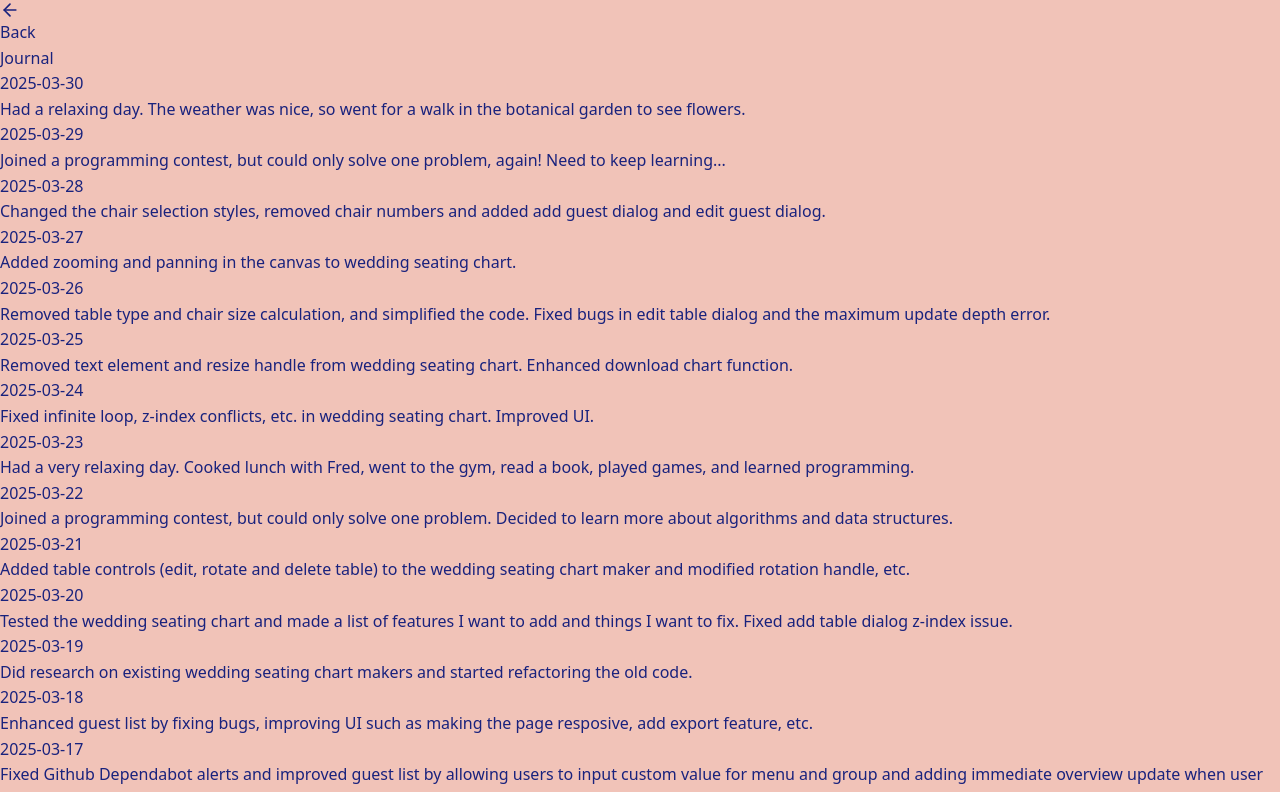
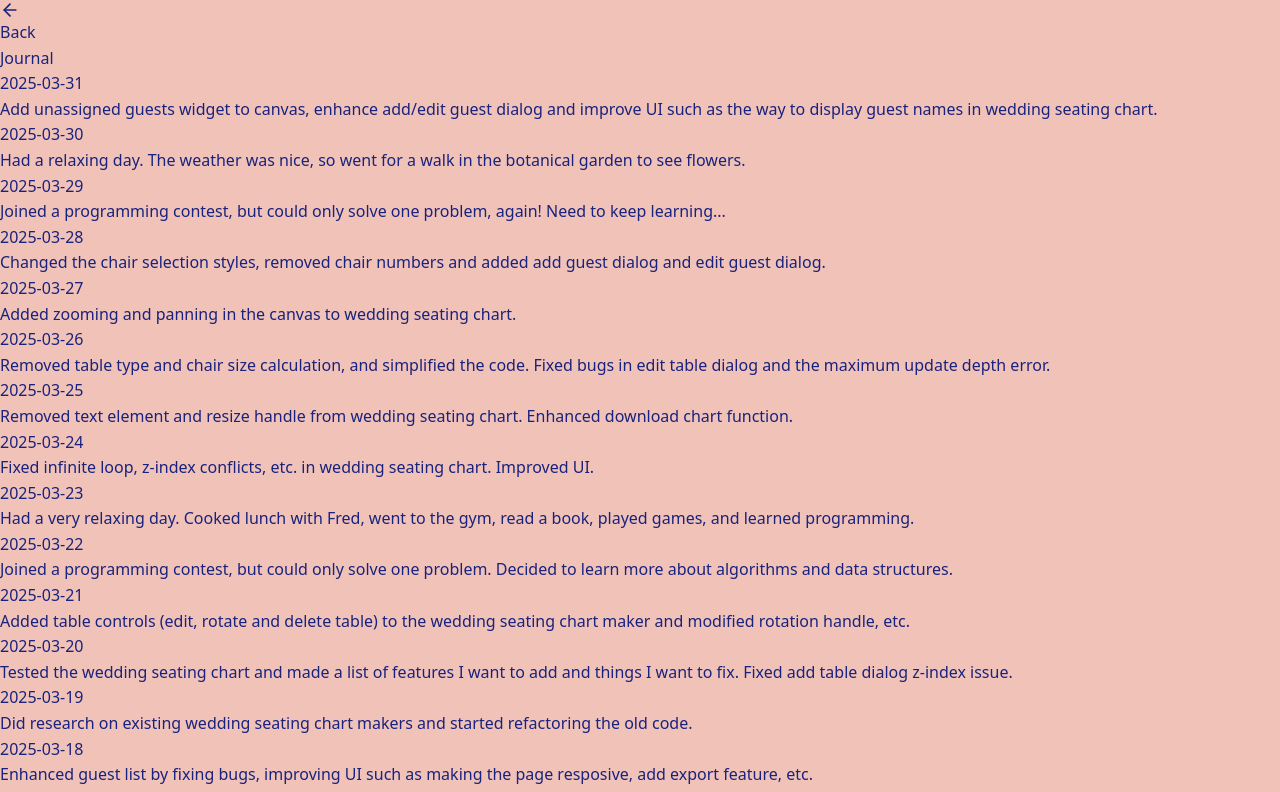
Before and after one commit to minamicode/minamicode.com, a Next.js app: page /journal in a window 1280 px wide. Shown: the top 792 px of the page. Built offline with nearby package versions, Linux system fonts and the light colour scheme.

Commit message:
add a journal entry

```diff
--- a/src/app/_components/JournalEntries.tsx
+++ b/src/app/_components/JournalEntries.tsx
@@ -6,6 +6,10 @@ type JournalEntry = {
 };
 
 const entries: JournalEntry[] = [
+  {
+    date: "2025-03-31",
+    text: "Add unassigned guests widget to canvas, enhance add/edit guest dialog and improve UI such as the way to display guest names in wedding seating chart.",
+  },
   {
     date: "2025-03-30",
     text: "Had a relaxing day. The weather was nice, so went for a walk in the botanical garden to see flowers.",
```
